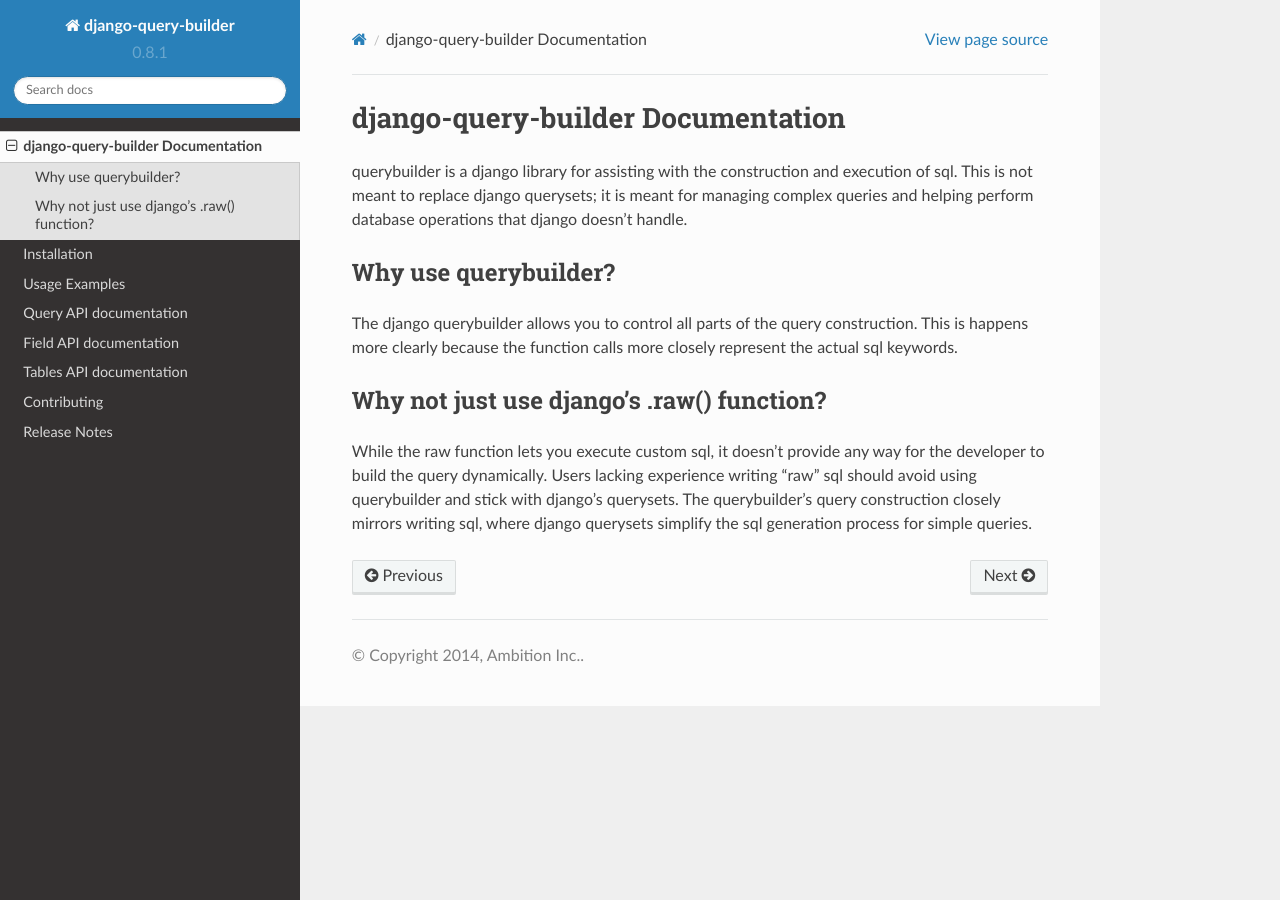
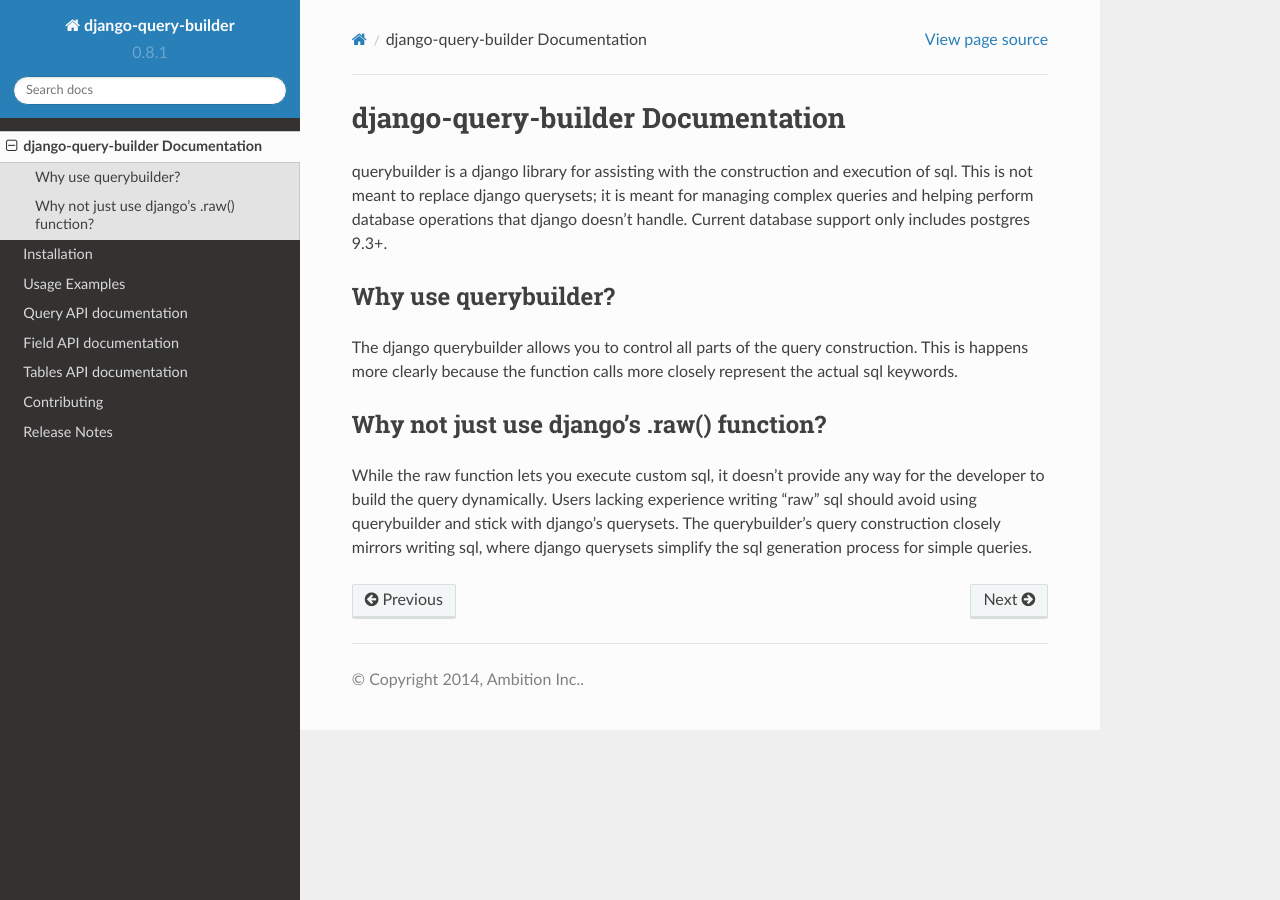
Before and after one commit to ambitioninc/django-query-builder, a Sphinx documentation site: the page built from docs/index.rst, in a window 1280 px wide. Built offline with Sphinx 7.4.7 and the Read the Docs theme 2.0.0, drawn with Linux system fonts in a browser that asks for light colours.

Commit message:
* update docs and requirements

```diff
--- a/README.rst
+++ b/README.rst
@@ -37,6 +37,7 @@
 * Python 2.7
 * Python 3.3, 3.4
 * Django 1.6+
+* Postgres 9.3+
 
 Installation
 ------------
--- a/docs/index.rst
+++ b/docs/index.rst
@@ -3,7 +3,7 @@
 querybuilder is a django library for assisting with the construction and
 execution of sql. This is not meant to replace django querysets; it is meant
 for managing complex queries and helping perform database operations that
-django doesn't handle.
+django doesn't handle. Current database support only includes postgres 9.3+.
 
 Why use querybuilder?
 ---------------------
```
